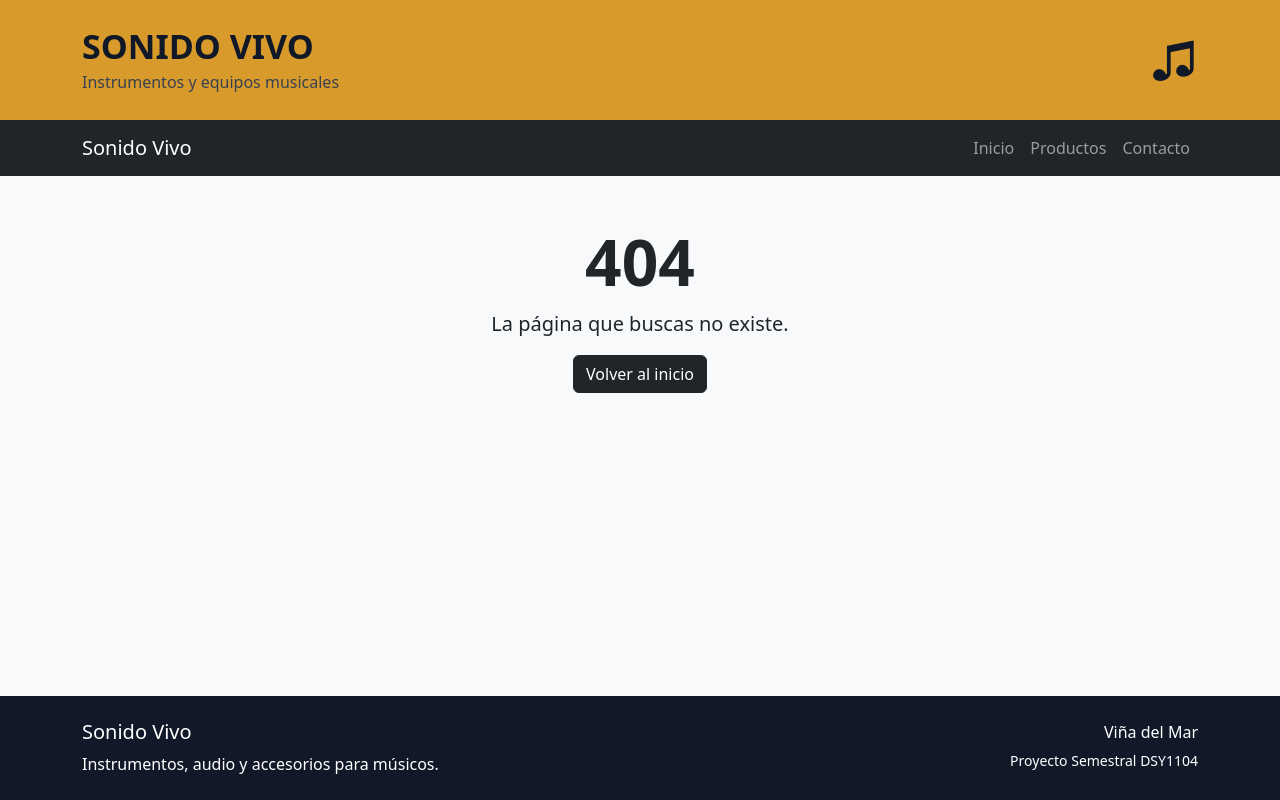
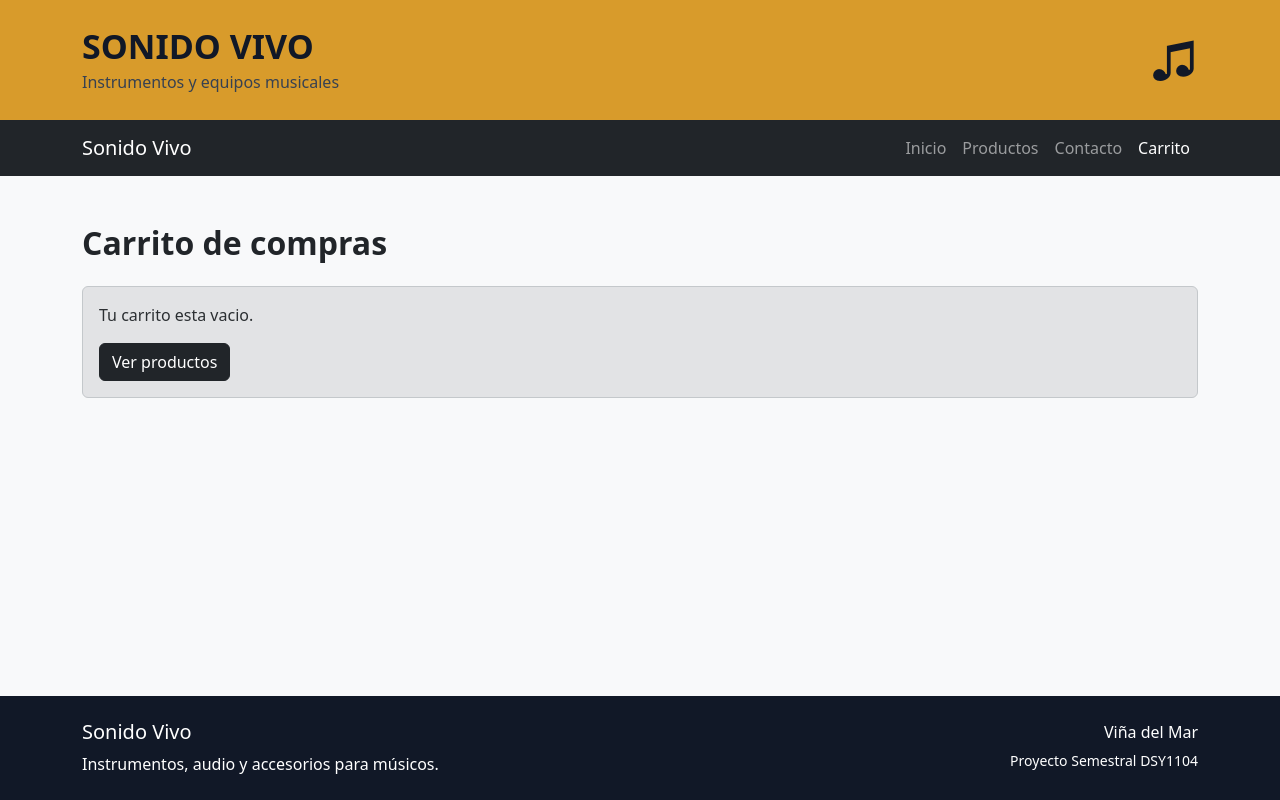
Before and after one commit to pablgonzalezr-cyber/SonidoVivo, a React app in the folder frontend/: page /carrito in a window 1280 px wide. Built offline with nearby package versions, Linux system fonts and the light colour scheme; the HTML template or start-up script is replaced by a standard one.

Commit message:
Implementa carrito básico con localStorage

```diff
--- a/frontend/src/App.jsx
+++ b/frontend/src/App.jsx
@@ -1,6 +1,8 @@
 import { Routes, Route } from "react-router-dom";
 
 import LayoutPrincipal from "./components/LayoutPrincipal";
+
+import Carrito from "./pages/Carrito";
 
 import Inicio from "./pages/Inicio";
 import Productos from "./pages/Productos";
@@ -46,6 +48,11 @@ function App() {
                     element={<NotFound />}
                 />
 
+                <Route
+                    path="/carrito"
+                    element={<Carrito />}
+                />
+
             </Route>
 
         </Routes>
--- a/frontend/src/components/Navbar.jsx
+++ b/frontend/src/components/Navbar.jsx
@@ -80,6 +80,20 @@ function Navbar() {
 
                             </NavLink>
 
+
+                        </li>
+
+                        <li className="nav-item">
+
+                            <NavLink
+                                className="nav-link"
+                                to="/carrito"
+                            >
+
+                                Carrito
+
+                            </NavLink>
+
                         </li>
 
                     </ul>
--- /dev/null
+++ b/frontend/src/pages/Carrito.jsx
@@ -0,0 +1,181 @@
+import { useState } from "react";
+import { Link } from "react-router-dom";
+
+import {
+    obtenerCarrito,
+    eliminarDelCarrito
+} from "../services/carritoService";
+
+
+function Carrito() {
+
+    const [carrito, setCarrito] =
+        useState(obtenerCarrito());
+
+
+    function eliminarProducto(codigo) {
+
+        const nuevoCarrito =
+            eliminarDelCarrito(codigo);
+
+
+        setCarrito(nuevoCarrito);
+
+    }
+
+
+    const total = carrito.reduce(
+        (acumulador, producto) => {
+
+            return (
+                acumulador +
+                producto.precio *
+                producto.cantidad
+            );
+
+        },
+        0
+    );
+
+
+    return (
+
+        <section className="container py-5">
+
+            <h2 className="fw-bold mb-4">
+
+                Carrito de compras
+
+            </h2>
+
+
+            {carrito.length === 0 ? (
+
+                <div className="alert alert-secondary">
+
+                    <p>
+                        Tu carrito esta vacio.
+                    </p>
+
+
+                    <Link
+                        to="/productos"
+                        className="btn btn-dark"
+                    >
+
+                        Ver productos
+
+                    </Link>
+
+                </div>
+
+            ) : (
+
+                <>
+
+                    <div className="row g-3">
+
+                        {carrito.map((producto) => (
+
+                            <div
+                                className="col-12"
+                                key={producto.codigo}
+                            >
+
+                                <div className="card p-3">
+
+                                    <div className="row align-items-center">
+
+                                        <div className="col-md-6">
+
+                                            <h3 className="h5">
+
+                                                {producto.nombre}
+
+                                            </h3>
+
+
+                                            <p className="mb-1 text-secondary">
+
+                                                {producto.marca}
+                                                {" · "}
+                                                {producto.modelo}
+
+                                            </p>
+
+                                        </div>
+
+
+                                        <div className="col-md-2">
+
+                                            Cantidad:
+                                            {" "}
+                                            {producto.cantidad}
+
+                                        </div>
+
+
+                                        <div className="col-md-2 fw-bold">
+
+                                            $
+                                            {(
+                                                producto.precio *
+                                                producto.cantidad
+                                            ).toLocaleString("es-CL")}
+
+                                        </div>
+
+
+                                        <div className="col-md-2">
+
+                                            <button
+                                                className="btn btn-outline-danger w-100"
+                                                onClick={() =>
+                                                    eliminarProducto(
+                                                        producto.codigo
+                                                    )
+                                                }
+                                            >
+
+                                                Eliminar
+
+                                            </button>
+
+                                        </div>
+
+                                    </div>
+
+                                </div>
+
+                            </div>
+
+                        ))}
+
+                    </div>
+
+
+                    <div className="text-end mt-4">
+
+                        <h3>
+
+                            Total:
+                            {" "}
+                            $
+                            {total.toLocaleString("es-CL")}
+
+                        </h3>
+
+                    </div>
+
+                </>
+
+            )}
+
+        </section>
+
+    );
+
+}
+
+
+export default Carrito;
--- a/frontend/src/pages/DetalleProducto.jsx
+++ b/frontend/src/pages/DetalleProducto.jsx
@@ -1,11 +1,18 @@
+import { useState } from "react";
 import { Link, useParams } from "react-router-dom";
 
 import productos from "../data/productos";
+
+import {
+    agregarAlCarrito
+} from "../services/carritoService";
 
 
 function DetalleProducto() {
 
     const { codigo } = useParams();
+
+    const [agregado, setAgregado] = useState(false);
 
 
     const producto = productos.find(
@@ -45,6 +52,15 @@ function DetalleProducto() {
             </section>
 
         );
+
+    }
+
+
+    function agregarProducto() {
+
+        agregarAlCarrito(producto);
+
+        setAgregado(true);
 
     }
 
@@ -133,6 +149,27 @@ function DetalleProducto() {
 
                     </p>
 
+
+                    <button
+                        className="btn btn-dark mt-3"
+                        onClick={agregarProducto}
+                    >
+
+                        Agregar al carrito
+
+                    </button>
+
+
+                    {agregado && (
+
+                        <div className="alert alert-success mt-3">
+
+                            Producto agregado al carrito.
+
+                        </div>
+
+                    )}
+
                 </div>
 
             </div>
--- /dev/null
+++ b/frontend/src/services/carritoService.js
@@ -0,0 +1,91 @@
+const CLAVE_CARRITO = "sonidoVivoCarrito";
+
+
+function obtenerCarrito() {
+
+    const datos =
+        localStorage.getItem(CLAVE_CARRITO);
+
+
+    if (!datos) {
+
+        return [];
+
+    }
+
+
+    return JSON.parse(datos);
+
+}
+
+
+function guardarCarrito(carrito) {
+
+    localStorage.setItem(
+        CLAVE_CARRITO,
+        JSON.stringify(carrito)
+    );
+
+}
+
+
+function agregarAlCarrito(producto) {
+
+    const carrito = obtenerCarrito();
+
+
+    const productoExistente =
+        carrito.find(
+            (item) =>
+                item.codigo === producto.codigo
+        );
+
+
+    if (productoExistente) {
+
+        productoExistente.cantidad =
+            productoExistente.cantidad + 1;
+
+    } else {
+
+        carrito.push({
+
+            ...producto,
+
+            cantidad: 1
+
+        });
+
+    }
+
+
+    guardarCarrito(carrito);
+
+}
+
+
+function eliminarDelCarrito(codigo) {
+
+    const carrito = obtenerCarrito();
+
+
+    const nuevoCarrito =
+        carrito.filter(
+            (item) =>
+                item.codigo !== codigo
+        );
+
+
+    guardarCarrito(nuevoCarrito);
+
+
+    return nuevoCarrito;
+
+}
+
+
+export {
+    obtenerCarrito,
+    agregarAlCarrito,
+    eliminarDelCarrito
+};
```
